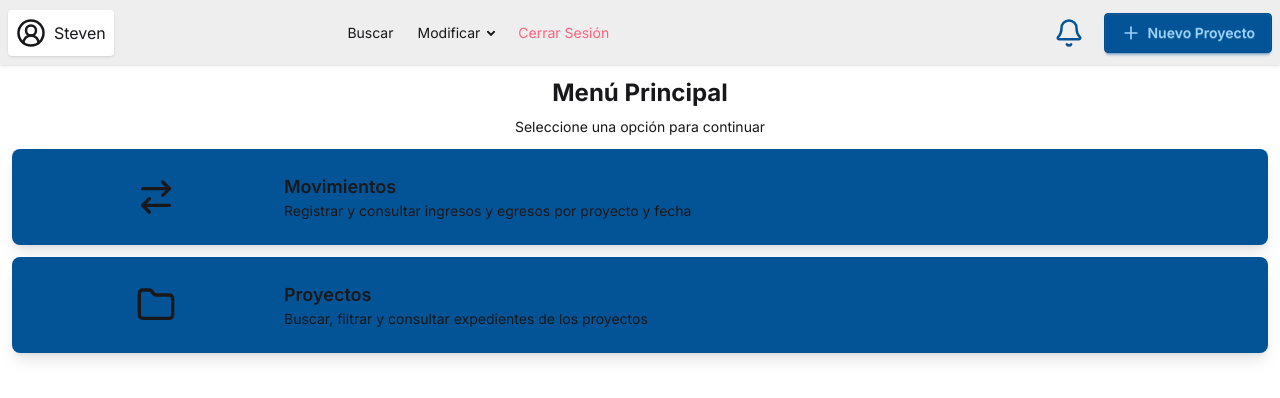
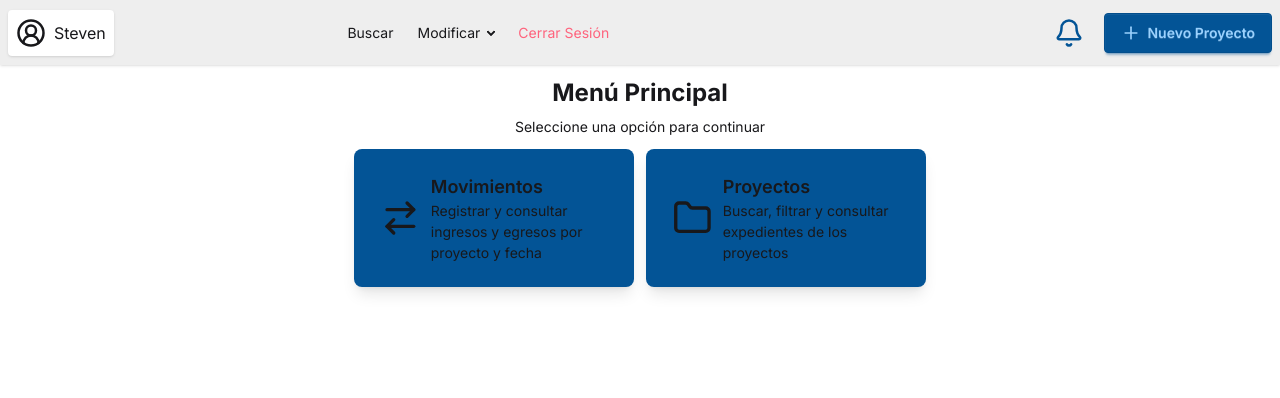
Before and after one commit to daniherr07/ipsum2, a Next.js app: page / in a window 1280 px wide. Shown: the top 398 px of the page. Built offline with nearby package versions, Linux system fonts and the light colour scheme.

Commit message:
responsiveness change

```diff
--- a/app/page.jsx
+++ b/app/page.jsx
@@ -1,19 +1,21 @@
 import { ArrowRightLeft, Folder } from "lucide-react";
 
 export default function Menu() {
-  //Aqui tiene que ir la landing page, Todo
   return (
     <div className="p-3 flex flex-col gap-3 items-center">
-
       <h1 className="text-2xl font-bold">Menú Principal</h1>
       <p className="text-sm -mt-1">Seleccione una opción para continuar</p>
+
+      <div className="flex flex-col w-full gap-3 items-center lg:flex-row lg:justify-center *:lg:w-70 *:hover:cursor-pointer">
         <div className="card bg-primary w-full shadow-lg">
           <div className="card-body flex flex-row items-center">
             <ArrowRightLeft className="w-10 h-10 flex-1"></ArrowRightLeft>
 
             <div className="flex-4">
               <h2 className="card-title">Movimientos</h2>
-            <p>Registrar y consultar ingresos y egresos por proyecto y fecha</p>
+              <p>
+                Registrar y consultar ingresos y egresos por proyecto y fecha
+              </p>
             </div>
           </div>
         </div>
@@ -29,5 +31,6 @@ export default function Menu() {
           </div>
         </div>
       </div>
+    </div>
   );
 }
```
Lines whose indentation alone changed are shown as unchanged.
